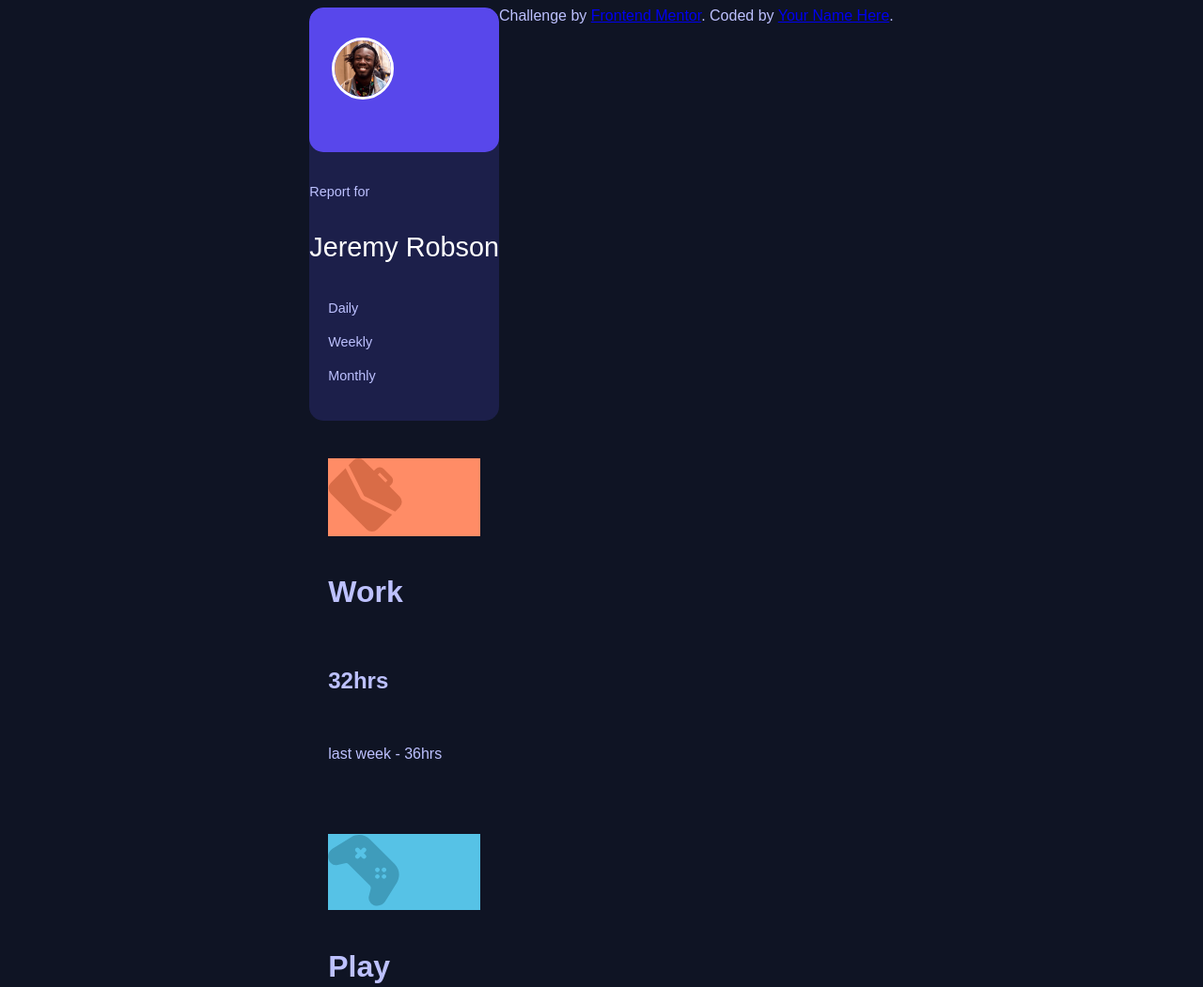
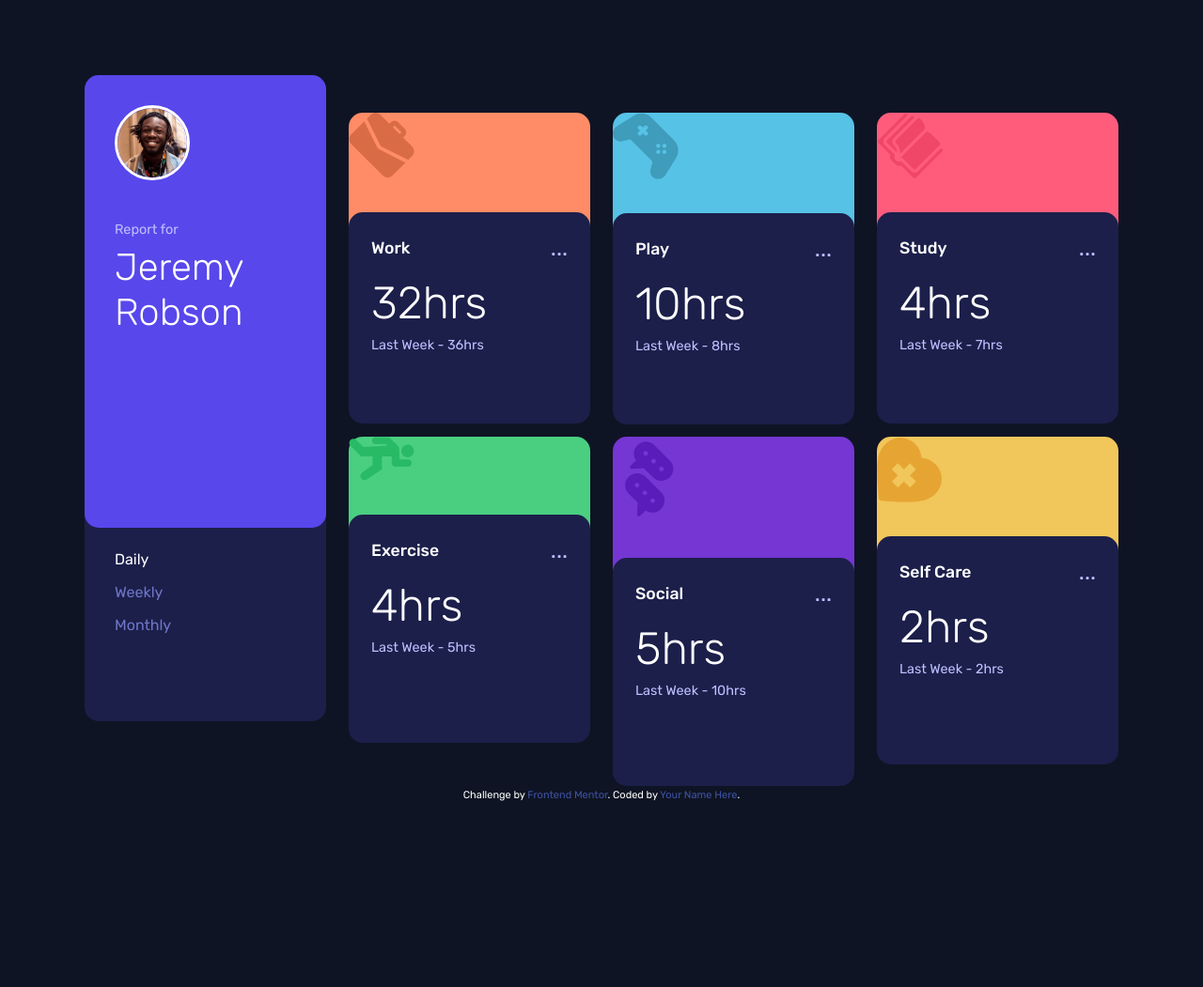
Before and after one commit to Danrogo/Assignment-week-2, a plain HTML site: page index.html in a window 1280 px wide. Shown: the top 1051 px of the page at 94% size. After the commit the page ends 933 px from the top, so only its background shows below. Drawn offline with Linux system fonts and the light colour scheme.

Commit message:
changes on the style was made

```diff
--- a/index.html
+++ b/index.html
@@ -2,248 +2,274 @@
 <html lang="en">
 <head>
   <meta charset="UTF-8">
-  <meta name="viewport" content="width=device-width, initial-scale=1.0"> <!-- displays site properly based on user's device -->
-
+  <meta name="viewport" content="width=device-width, initial-scale=1.0">
   <link rel="icon" type="image/png" sizes="32x32" href="./images/favicon-32x32.png">
-
   <title>Frontend Mentor | Time tracking dashboard</title>
-
-  <!-- Feel free to remove these styles or customise in your own stylesheet 👍 -->
+  <link href="https://fonts.googleapis.com/css2?family=Rubik:wght@300;400;500&display=swap" rel="stylesheet">
   <style>
+    * {
+      margin: 0;
+      padding: 0;
+      box-sizing: border-box;
+    }
 
     body {
       font-family: 'Rubik', sans-serif;
       background-color: hsl(226, 43%, 10%);
-  color: hsl(236, 100%, 87%);
-  padding: 0;
+      color: white;
+      min-height: 100vh;
       display: flex;
       justify-content: center;
-;
+      align-items: center;
+      padding: 5rem 1.5rem;
     }
 
-.profile {
+    .container {
+      display: grid;
+      grid-template-columns: repeat(4, 1fr);
+      gap: 1.5rem;
+      max-width: 1100px;
+      width: 100%;
+    }
+
+    .profile-section {
+      grid-row: 1 / span 2;
+      grid-column: 1;
+    }
+
+    .profile-card {
       background-color: hsl(235, 46%, 20%);
       border-radius: 15px;
-  padding: 20px;
+      height: 100%;
     }
-.report-title {
-  grid-row: 1 / span 2;
-  grid-column: 1 / span 2;
+
+    .profile-info {
+      background-color: hsl(246, 80%, 60%);
+      border-radius: 15px;
+      padding: 2rem;
+      height: 70%;
+    }
+
+    .profile-picture {
+      width: 80px;
+      border: 3px solid white;
+      border-radius: 50%;
+      margin-bottom: 2.5rem;
+    }
+
+    .report-for {
+      font-size: 0.9rem;
+      color: hsl(236, 100%, 87%);
+      margin-bottom: 0.5rem;
+    }
+
+    .profile-name {
+      font-size: 2.5rem;
+      font-weight: 300;
+      line-height: 1.2;
+    }
+
+    .timeframes {
+      padding: 1.5rem 2rem;
+      display: flex;
+      flex-direction: column;
+      gap: 1rem;
+    }
+    .timeframes a {
+      text-decoration: none;
+      color: hsl(235, 45%, 61%);
+      font-size: 1rem;
+      cursor: pointer;
+    }
+    .timeframes a:hover, .timeframes a.active {
+      color: white;
+    }
+    .activity-card {
+      border-radius: 15px;
+      margin-top: 2.5rem;
+    }
+    .activity-icon img {
+      width: 70px;
+    }
+    .activity-content {
       background-color: hsl(235, 46%, 20%);
       border-radius: 15px;
-  overflow: hidden;
+      padding: 1.5rem;
+      height: 80%;
+      margin-top: 2rem;
+    }
+    .activity-content:hover {
+      background-color: hsl(235, 45%, 30%);
+    }
+    .activity-header {
       display: flex;
-  flex-direction: column;
       justify-content: space-between;
-  gap: 20px;
-  margin-bottom: 20px;
+      align-items: center;
+      margin-bottom: 1rem;
     }
-.report-title .profile-picture {
-  background-color: hsl(246, 80%, 60%);
-  padding: 2rem 1.5rem;
-  border-radius: 15px;
-  display: flex;
-  flex-direction: column;
-  align-items: flex-start;
+    .activity-title {
+      font-size: 1.1rem;
+      font-weight: 500;
     }
-
-.report-title .profile-picture img {
-  width: 60px;
-  border: 3px solid #fff;
-  border-radius: 50%;
-  margin-bottom: 1.5rem;
+    .activity-menu {
+      color: hsl(236, 100%, 87%);
+      font-size: 1.5rem;
     }
-
-.report-title p {
+    .activity-hours {
+      font-size: 3rem;
+      font-weight: 300;
+      margin-bottom: 0.5rem;
+    }
+    .activity-previous {
       font-size: 0.9rem;
       color: hsl(236, 100%, 87%);
     }
-
-.report-title .report-name {
-  font-size: 1.8rem;
-  font-weight: 300;
-  color: #fff;
+    .work-bg {
+      background-color: hsl(15, 100%, 70%);
     }
 
-.timeframe {
-  display: flex;
-  flex-direction: column;
-  gap: 1rem;
-  padding: 1.5rem;
-  gap: 20px;
-  margin-bottom: 20px;
-    padding: 20px;
-}
-.timeframe a {
-  text-decoration: none;
-  color: hsl(236, 100%, 87%);
-  font-size: 0.9rem;
-  transition: color 0.3s ease;
-}
-.work{
-display: flex;
-flex-direction: column;
-grid-row: 2 / span 1;
-grid-column: 2 / span 1;
-gap: 20px;
-margin-bottom: 20px;
-padding: 20px;
-}
-.workimage {
-  background-color: hsl(15, 100%, 70%);
-}
-.play{
-  display: flex;
-  flex-direction: column;
-  grid-row: 1 / span 1;
-  grid-column: 1 / span 1;
-  gap: 20px;
-  margin-bottom: 20px;
-  padding: 20px;
-}
-.playimage {
+    .play-bg {
       background-color: hsl(195, 74%, 62%);
     }
-.study{
-  display: flex;
-  flex-direction: column;
-  grid-row: 1 / span 1;
-  grid-column: 4 / span 1;
-  gap: 20px;
-  margin-bottom: 20px;
-  padding: 20px;
-}
-.studyimage {
+
+    .study-bg {
       background-color: hsl(348, 100%, 68%);
     }
-.exercise{
-  display: flex;
-  flex-direction: column;
-  grid-row: 2 / span 1;
-  grid-column: 2 / span 1;
-  gap: 20px;
-  margin-bottom: 20px;
-  padding: 20px;
-}
-.exerciseimage {
+
+    .exercise-bg {
       background-color: hsl(145, 58%, 55%);
     }
-.social{
-  display: flex;
-  flex-direction: column;
-  grid-row: 2 / span 1;
-  grid-column: 3 / span 1;
-  gap: 20px;
-  margin-bottom: 20px;
-  padding: 20px;
-}
-.socialimage {
+
+    .social-bg {
       background-color: hsl(264, 64%, 52%);
     }
-.self-care{
-  display: flex;
-  flex-direction: column;
-  grid-row: 2 / span 1;
-  grid-column: 4 / span 1;
-  gap: 20px;
-  margin-bottom: 20px;
-  padding: 20px;
-}
-.selfcareimage {
+
+    .self-care-bg {
       background-color: hsl(43, 84%, 65%);
     }
-.container {
-  display: grid;
-  grid-template-columns: repeat(2, 1fr);
-  grid-gap: 20px;
-  gap: 1.3rem;
-  max-width: 1100px;
-  width: 100%;
+
+    .attribution {
+      font-size: 11px;
+      text-align: center;
+      margin-top: 3rem;
+      grid-column: 1 / -1;
     }
-.activities {
-  display: flex;
-  grid-template-columns: repeat(2, 1fr);
-  grid-gap: 20px;
-  gap: 1.3rem;
-  max-width: 1100px;
-  width: 100%;
+
+    .attribution a {
+      color: hsl(228, 45%, 44%);
+      text-decoration: none;
     }
+
+
   </style>
 </head>
 <body>
+  <div class="container">
+    <div class="profile-section">
+      <div class="profile-card">
+        <div class="profile-info">
+          <img src="./images/image-jeremy.png" alt="Jeremy Robson" class="profile-picture">
           <div>
-  <div class="report-title">
-    <div class="profile-picture">
-      <img src="./images/image-jeremy.png" alt="Jeremy Robson">
+            <p class="report-for">Report for</p>
+            <h1 class="profile-name">Jeremy Robson</h1>
           </div>
-    <p>Report for</p>
-  <div class="report-name">Jeremy Robson
         </div>
-
-<div class="timeframe">
-   <a href="#">Daily</a>
+        <div class="timeframes">
+          <a href="#" class="active">Daily</a>
           <a href="#">Weekly</a>
           <a href="#">Monthly</a>
-
         </div>
-</div>
-  <div class="Activities">
-<div class = "work">
-  <div class="workimage">
-    <img src="./images/icon-work.svg" alt="Work Icon">
-  </div>
-  <h1>Work</h1>
-  <h2>32hrs</h2> <!-- weekly -->
-  <p>last week - 36hrs</p> <!-- weekly -->
-
-</div>
-<div class="play">
-  <div class="playimage">
-    <img src="./images/icon-play.svg" alt="Play Icon">
-  </div>
-  <h1>Play</h1>
-  <h2>10hrs</h2> <!-- weekly -->
-  <p>last week - 8hrs</p> <!-- weekly -->
-</div>
-<div class="study">
-  <div class="studyimage">
-    <img src="./images/icon-study.svg" alt="Study Icon">
-  </div>
-  <h1>Study</h1>
-  <h2>4hrs</h2> <!-- daily -->
-  <p>last week - 7hrs</p> <!-- weekly -->
       </div>
     </div>
 
-  <div class="exercise">
-  <div class="exerciseimage">
+    <div class="activity-card work-bg">
+      <div class="activity-icon">
+        <img src="./images/icon-work.svg" alt="Work Icon">
+      </div>
+      <div class="activity-content">
+        <div class="activity-header">
+          <h2 class="activity-title">Work</h2>
+          <div class="activity-menu">...</div>
+        </div>
+        <div class="activity-hours">32hrs</div>
+        <div class="activity-previous">Last Week - 36hrs</div>
+      </div>
+    </div>
+
+    <div class="activity-card play-bg">
+      <div class="activity-icon">
+        <img src="./images/icon-play.svg" alt="Play Icon">
+      </div>
+      <div class="activity-content">
+        <div class="activity-header">
+          <h2 class="activity-title">Play</h2>
+          <div class="activity-menu">...</div>
+        </div>
+        <div class="activity-hours">10hrs</div>
+        <div class="activity-previous">Last Week - 8hrs</div>
+      </div>
+    </div>
+
+    <div class="activity-card study-bg">
+      <div class="activity-icon">
+        <img src="./images/icon-study.svg" alt="Study Icon">
+      </div>
+      <div class="activity-content">
+        <div class="activity-header">
+          <h2 class="activity-title">Study</h2>
+          <div class="activity-menu">...</div>
+        </div>
+        <div class="activity-hours">4hrs</div>
+        <div class="activity-previous">Last Week - 7hrs</div>
+      </div>
+    </div>
+
+    <div class="activity-card exercise-bg">
+      <div class="activity-icon">
         <img src="./images/icon-exercise.svg" alt="Exercise Icon">
       </div>
-  <h2>Exercise</h2>
-  <h2>4hrs</h2> <!-- weekly -->
-  <p>last week - 5hrs</p> <!-- weekly -->
+      <div class="activity-content">
+        <div class="activity-header">
+          <h2 class="activity-title">Exercise</h2>
+          <div class="activity-menu">...</div>
+        </div>
+        <div class="activity-hours">4hrs</div>
+        <div class="activity-previous">Last Week - 5hrs</div>
+      </div>
+    </div>
 
-  <div class="social">
-  <div class="socialimage">
+    <div class="activity-card social-bg">
+      <div class="activity-icon">
         <img src="./images/icon-social.svg" alt="Social Icon">
       </div>
-  <h2>Social</h2>
-  <h2>5hrs</h2> <!-- daily -->
-  <p>last week - 10hrs</p> <!-- daily -->
+      <div class="activity-content">
+        <div class="activity-header">
+          <h2 class="activity-title">Social</h2>
+          <div class="activity-menu">...</div>
         </div>
-  <div class="self-care">
-  <div class="selfcareimage">
+        <div class="activity-hours">5hrs</div>
+        <div class="activity-previous">Last Week - 10hrs</div>
+      </div>
+    </div>
+
+    <div class="activity-card self-care-bg">
+      <div class="activity-icon">
         <img src="./images/icon-self-care.svg" alt="Self Care Icon">
       </div>
-  <h2>Self Care</h2>
-  <h2>2hrs</h2> <!-- weekly -->
-  <p>last week - 2hrs</p> <!-- weekly -->
+      <div class="activity-content">
+        <div class="activity-header">
+          <h2 class="activity-title">Self Care</h2>
+          <div class="activity-menu">...</div>
+        </div>
+        <div class="activity-hours">2hrs</div>
+        <div class="activity-previous">Last Week - 2hrs</div>
       </div>
     </div>
-</div>
+
     <div class="attribution">
       Challenge by <a href="https://www.frontendmentor.io?ref=challenge" target="_blank">Frontend Mentor</a>.
       Coded by <a href="#">Your Name Here</a>.
     </div>
+  </div>
 </body>
 </html>
```
Lines whose indentation alone changed are shown as unchanged.
